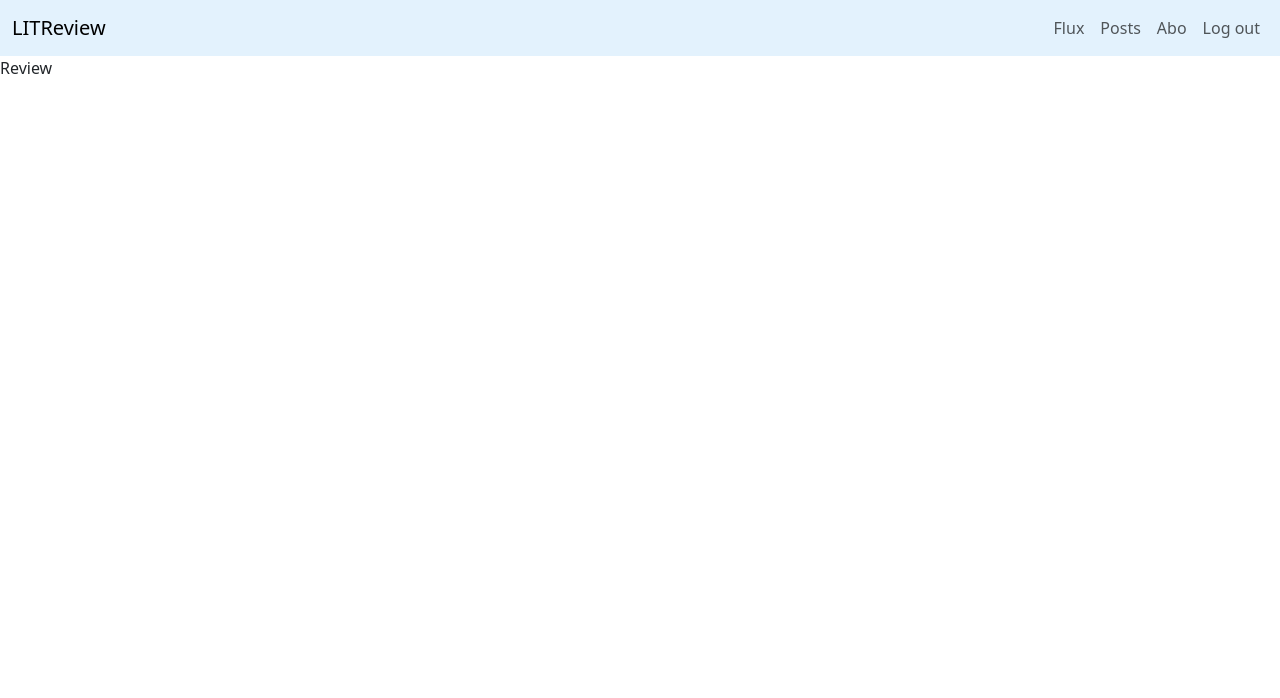
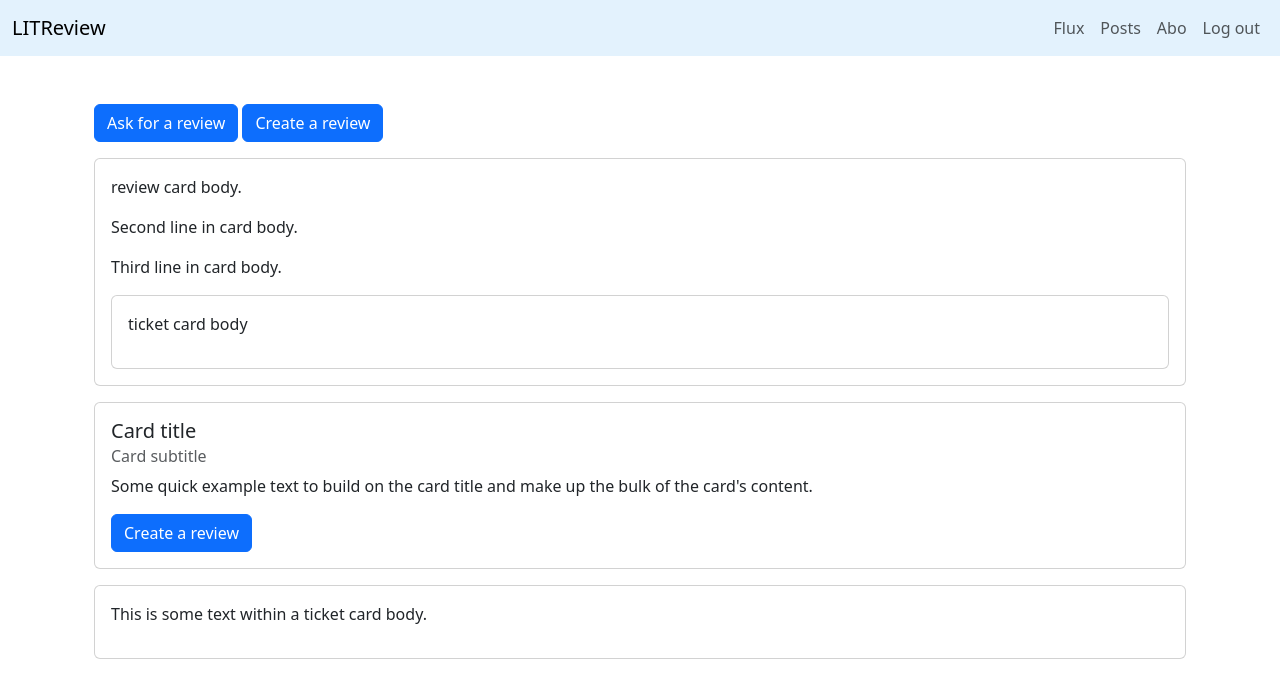
Before and after one commit to DoriDoro/LITRevu, a Django app: page /review/ in a window 1280 px wide. Shown: the top 698 px of the page. Run offline with Django 4.2, Linux system fonts and the light colour scheme.

Commit message:
create layout for the review page

```diff
--- a/litrevu/accounts/urls.py
+++ b/litrevu/accounts/urls.py
@@ -5,6 +5,8 @@ from .views import LoginView, RegisterView
 
 app_name = 'accounts'
 
+# TODO: redirect Logout to login_page.html
+
 urlpatterns = [
     path('', LoginView.as_view(), name='login'),
     path('logout/', LogoutView.as_view(template_name='base_layout.html'), name='logout'),
--- a/litrevu/review/templates/review_page.html
+++ b/litrevu/review/templates/review_page.html
@@ -1,5 +1,44 @@
 {% extends 'base_layout.html' %}
 
 {% block content %}
-    Review
+<div class="container mt-5">
+    <div class="container">
+        <a class="btn btn-primary" href="#" role="button"> Ask for a review </a>
+        <a class="btn btn-primary" href="#" role="button"> Create a review </a>
+    </div>
+
+    <div class="container mt-3">
+        <div class="card">
+          <div class="card-body">
+              <p>review card body.</p>
+              <p> Second line in card body.</p>
+              <p> Third line in card body.</p>
+              <div class="card">
+                  <div class="card-body">
+                    <p> ticket card body </p>
+                  </div>
+              </div>
+          </div>
+        </div>
+    </div>
+
+    <div class="container mt-3">
+        <div class="card">
+          <div class="card-body">
+            <h5 class="card-title">Card title</h5>
+            <h6 class="card-subtitle mb-2 text-muted">Card subtitle</h6>
+            <p class="card-text">Some quick example text to build on the card title and make up the bulk of the card's content.</p>
+            <a class="btn btn-primary" href="#" role="button">Create a review</a>
+          </div>
+        </div>
+    </div>
+
+    <div class="container mt-3">
+        <div class="card">
+          <div class="card-body">
+              <p>This is some text within a ticket card body.</p>
+          </div>
+        </div>
+    </div>
+</div>
 {% endblock %}
```
